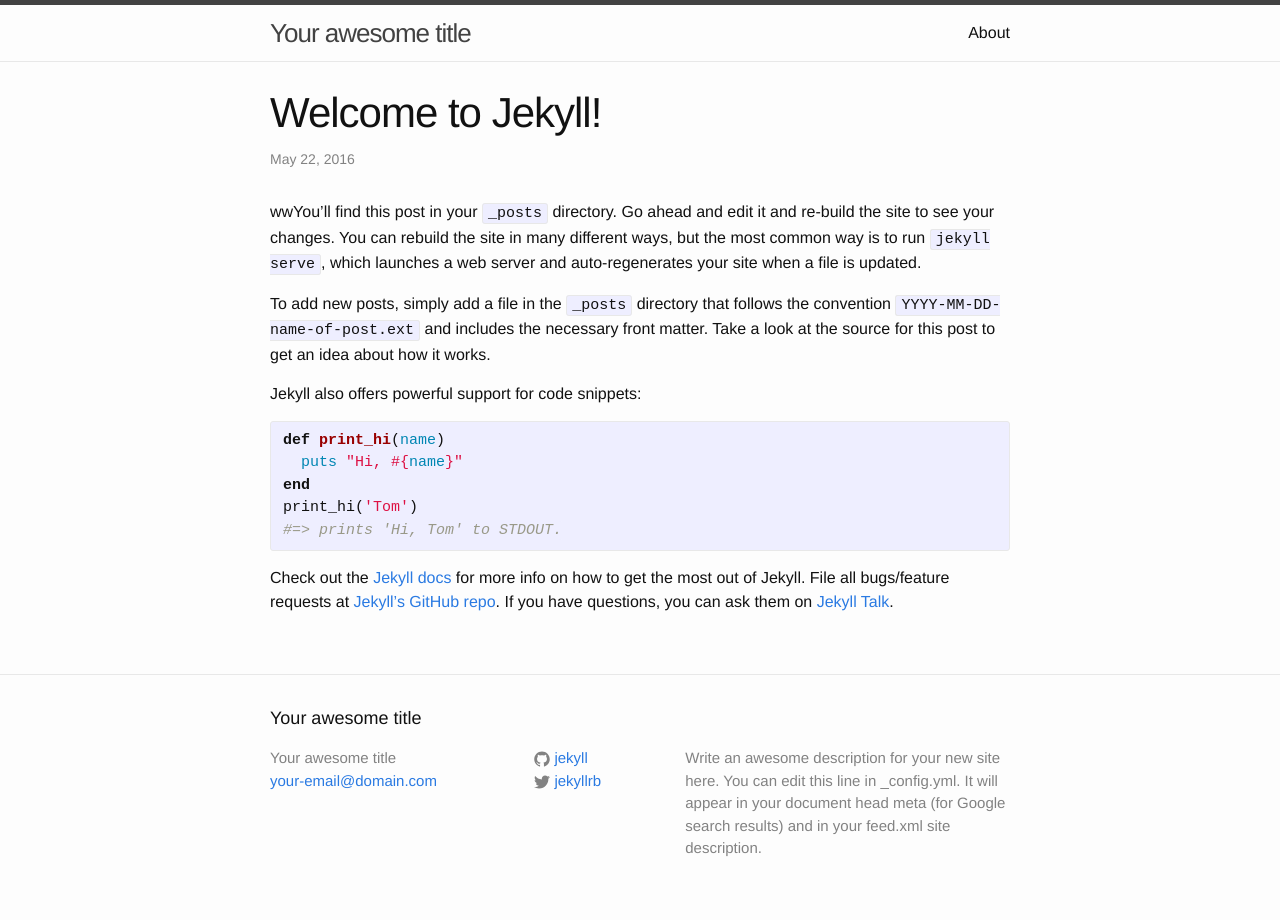
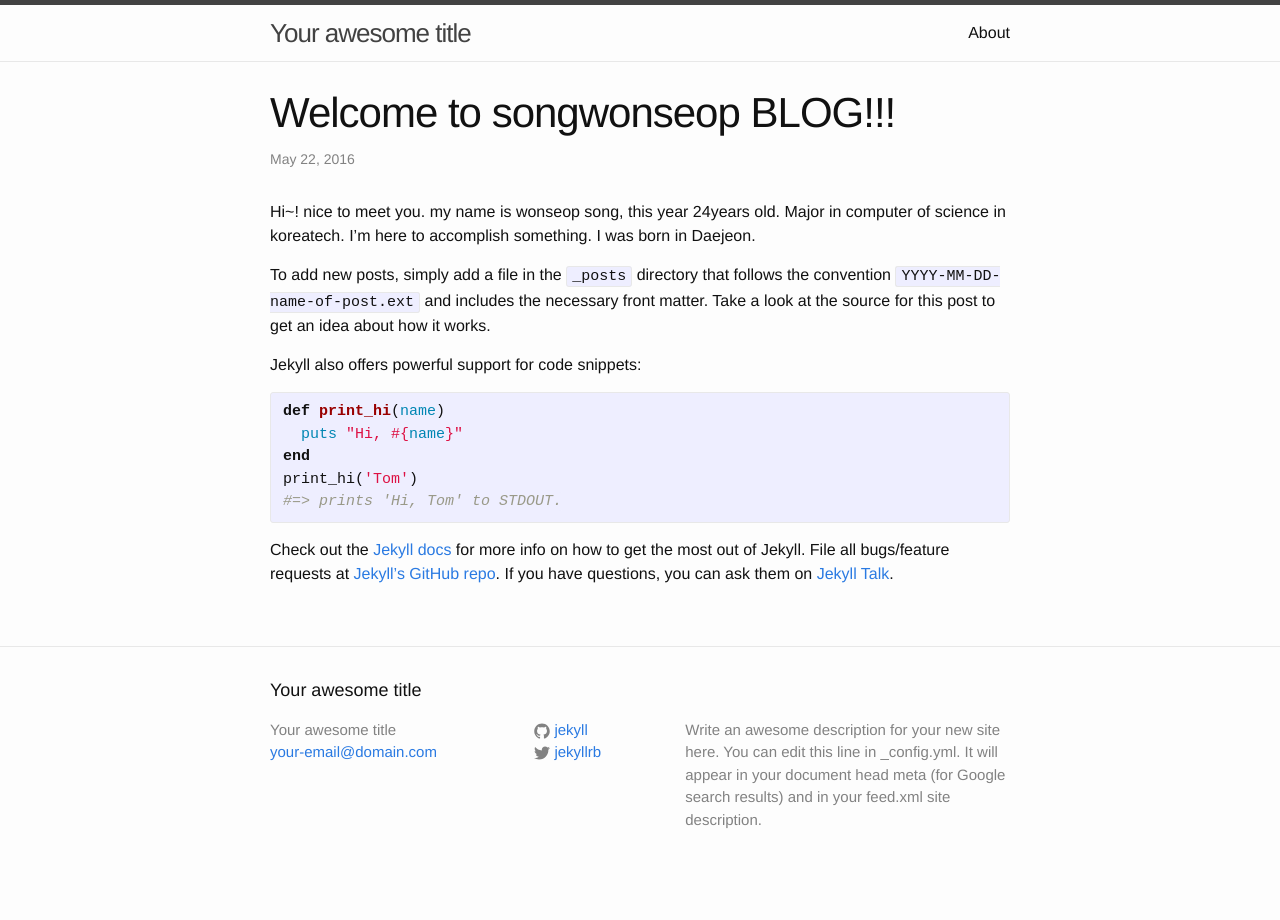
Before and after one commit to songwonseop/songwonseop.github.com, a Jekyll site: the page built from _posts/2016-05-22-welcome-to-jekyll.markdown, in a window 1280 px wide. Built offline with Jekyll 4.4.1, drawn with Linux system fonts in a browser that asks for light colours.

Commit message:
Update 2016-05-22-welcome-to-jekyll.markdown

```diff
--- a/_posts/2016-05-22-welcome-to-jekyll.markdown
+++ b/_posts/2016-05-22-welcome-to-jekyll.markdown
@@ -1,10 +1,13 @@
 ---
 layout: post
-title:  "Welcome to Jekyll!"
+title:  "Welcome to songwonseop BLOG!!!"
 date:   2016-05-22 22:40:41 +0900
 categories: jekyll update
 ---
-wwYou’ll find this post in your `_posts` directory. Go ahead and edit it and re-build the site to see your changes. You can rebuild the site in many different ways, but the most common way is to run `jekyll serve`, which launches a web server and auto-regenerates your site when a file is updated.
+Hi~! nice to meet you.
+my name is wonseop song, this year 24years old.
+Major in computer of science in koreatech. I'm here to accomplish something.
+I was born in Daejeon.
 
 To add new posts, simply add a file in the `_posts` directory that follows the convention `YYYY-MM-DD-name-of-post.ext` and includes the necessary front matter. Take a look at the source for this post to get an idea about how it works.
 
```
